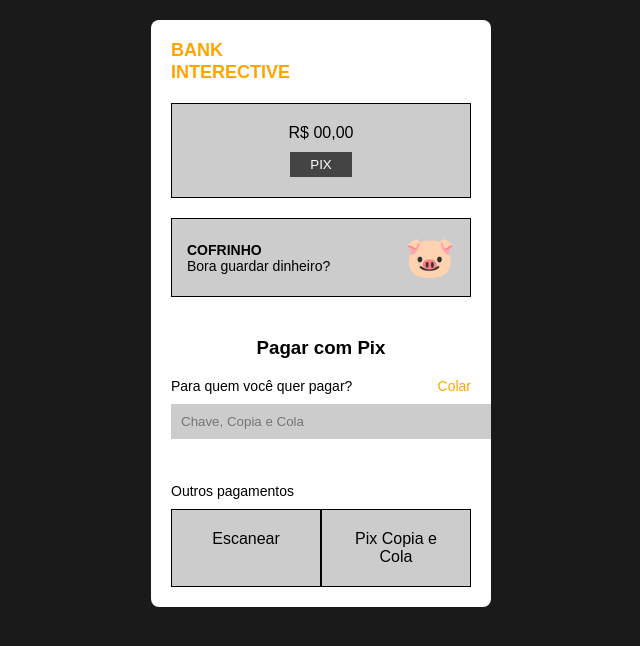
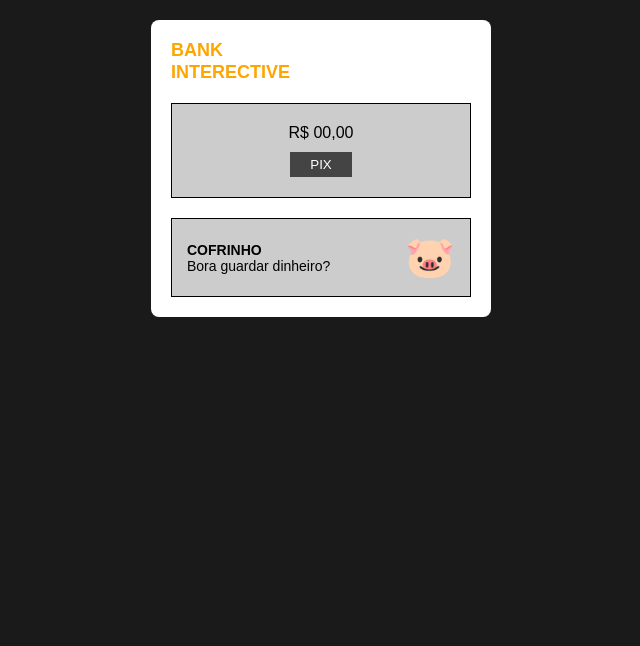
Before and after one commit to Ataidocas276/londrinense-tech, a plain HTML site: page index.html in a window 1280 px wide. Shown: the whole page, without its empty margins (319-959 px from the left). Drawn offline with Linux system fonts and the light colour scheme.

Commit message:
Update index.html

```diff
--- a/index.html
+++ b/index.html
@@ -25,21 +25,6 @@
       <div class="pig">🐷</div>
     </div>
 
-    <!-- Tela 2: Pagar com Pix -->
-    <div class="pix-section">
-      <h3>Pagar com Pix</h3>
-      <div class="pix-question">
-        <span>Para quem você quer pagar?</span>
-        <span class="colar">Colar</span>
-      </div>
-      <input type="text" placeholder="Chave, Copia e Cola" class="pix-input">
-
-      <p class="outros">Outros pagamentos</p>
-      <div class="pix-options">
-        <div class="pix-box">Escanear</div>
-        <div class="pix-box">Pix Copia e Cola</div>
-      </div>
-    </div>
   </div>
 </body>
 </html>
```
